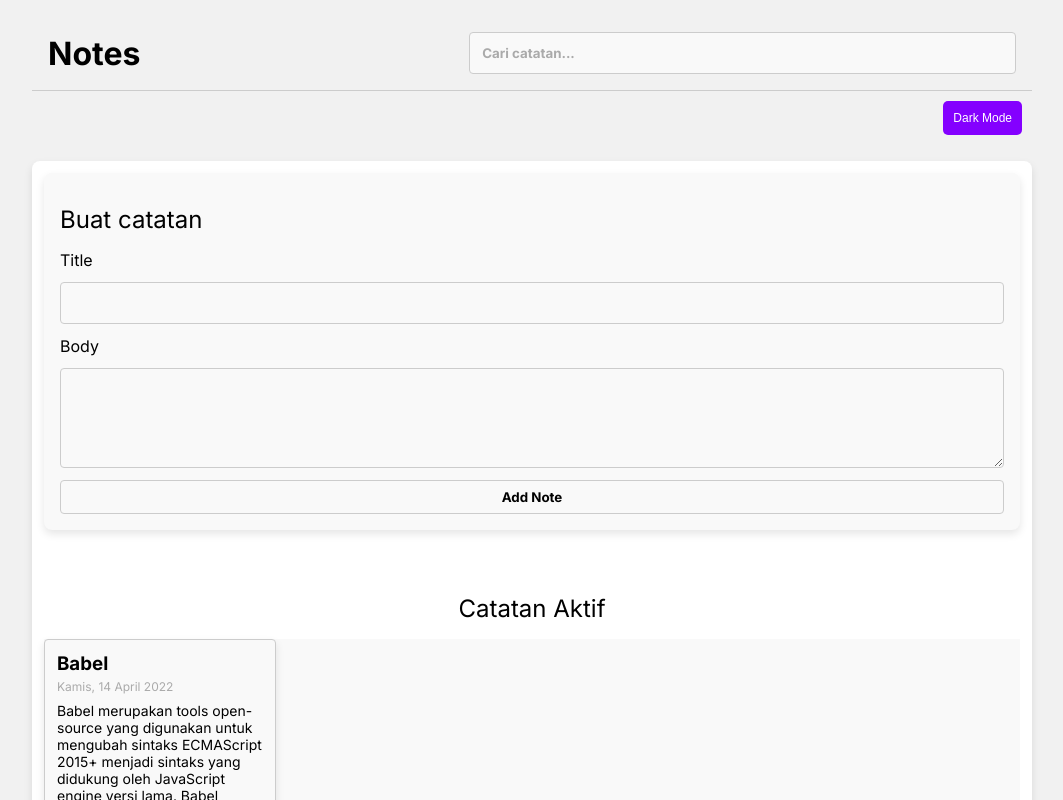
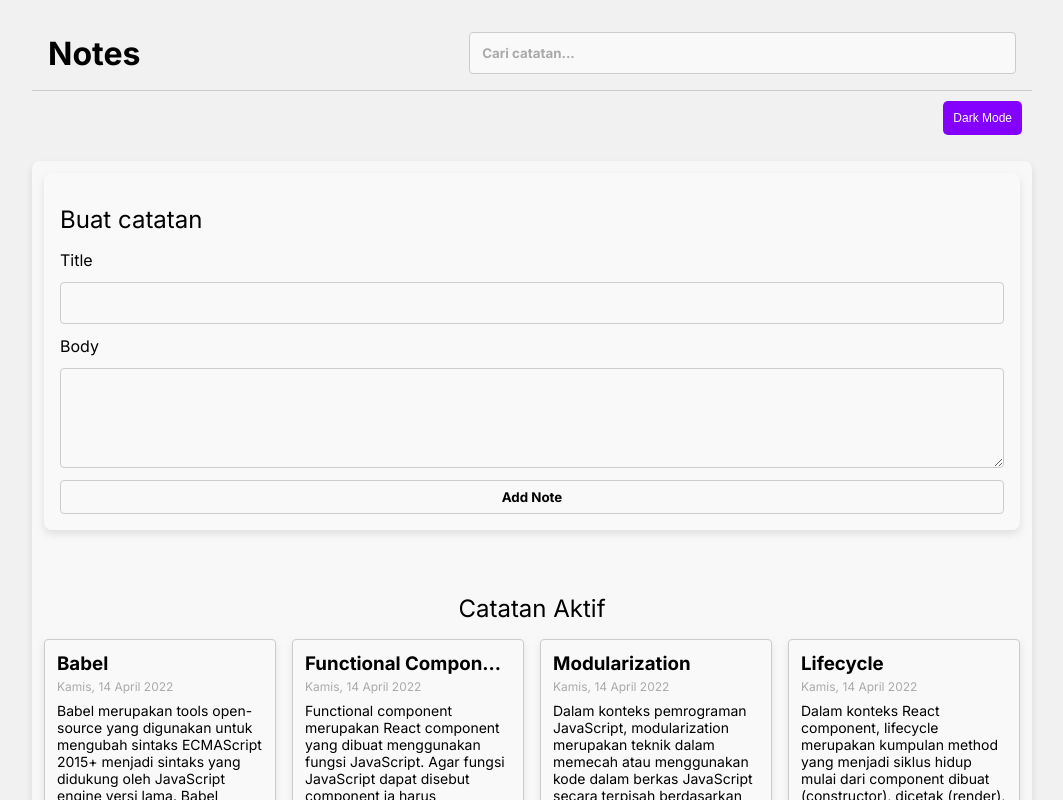
Before and after one commit to teramadhi/personal-notes-starter, a React (Vite) app: page / in a window 1280 px wide. Shown: the top 800 px of the page, without its empty margins (108-1171 px from the left). Built offline with nearby package versions, Linux system fonts and the light colour scheme.

Commit message:
maksimal

```diff
--- a/src/App.jsx
+++ b/src/App.jsx
@@ -12,6 +12,41 @@
     createdAt: '2022-04-14T04:27:34.572Z'
   },
   // Tambahkan data awal lainnya jika diperlukan
+  {
+    id: 2,
+    title: "Functional Component",
+    body: "Functional component merupakan React component yang dibuat menggunakan fungsi JavaScript. Agar fungsi JavaScript dapat disebut component ia harus mengembalikan React element dan dipanggil layaknya React component.",
+    createdAt: '2022-04-14T04:27:34.572Z',
+    archived: false,
+  },
+  {
+    id: 3,
+    title: "Modularization",
+    body: "Dalam konteks pemrograman JavaScript, modularization merupakan teknik dalam memecah atau menggunakan kode dalam berkas JavaScript secara terpisah berdasarkan tanggung jawabnya masing-masing.",
+    createdAt: '2022-04-14T04:27:34.572Z',
+    archived: false,
+  },
+  {
+    id: 4,
+    title: "Lifecycle",
+    body: "Dalam konteks React component, lifecycle merupakan kumpulan method yang menjadi siklus hidup mulai dari component dibuat (constructor), dicetak (render), pasca-cetak (componentDidMount), dan sebagainya. ",
+    createdAt: '2022-04-14T04:27:34.572Z',
+    archived: false,
+  },
+  {
+    id: 5,
+    title: "ESM",
+    body: "ESM (ECMAScript Module) merupakan format modularisasi standar JavaScript.",
+    createdAt: '2022-04-14T04:27:34.572Z',
+    archived: false,
+  },
+  {
+    id: 6,
+    title: "Module Bundler",
+    body: "Dalam konteks pemrograman JavaScript, module bundler merupakan tools yang digunakan untuk menggabungkan seluruh modul JavaScript yang digunakan oleh aplikasi menjadi satu berkas.",
+    createdAt: '2022-04-14T04:27:34.572Z',
+    archived: false,
+  },
 ];
 
 /**
--- a/src/styles/style.css
+++ b/src/styles/style.css
@@ -18,12 +18,12 @@
 }
 
 body.light-mode {
-  --background-color: rgb(241, 241, 241);
+  --background-color: #f1f1f1;
   --text-color: black;
   --border-color: #ccc;
   --input-bg-color: #f9f9f9;
   --input-placeholder-color: #aaa;
-  --body-bg-color: white;
+  --body-bg-color: #f8f8f8;
   --note-input-bg-color: #f9f9f9;
   --delete-button-color: #ff0000;
   --archive-button-color: #c46f00;
@@ -34,7 +34,7 @@
 body.dark-mode {
   --background-color: #1d1d1d;
   --text-color: #ffffff;
-  --border-color: #333333;
+  --border-color: #888888;
   --input-bg-color: #2b2b2b;
   --input-placeholder-color: #555555;
   --body-bg-color: #222222;
```
